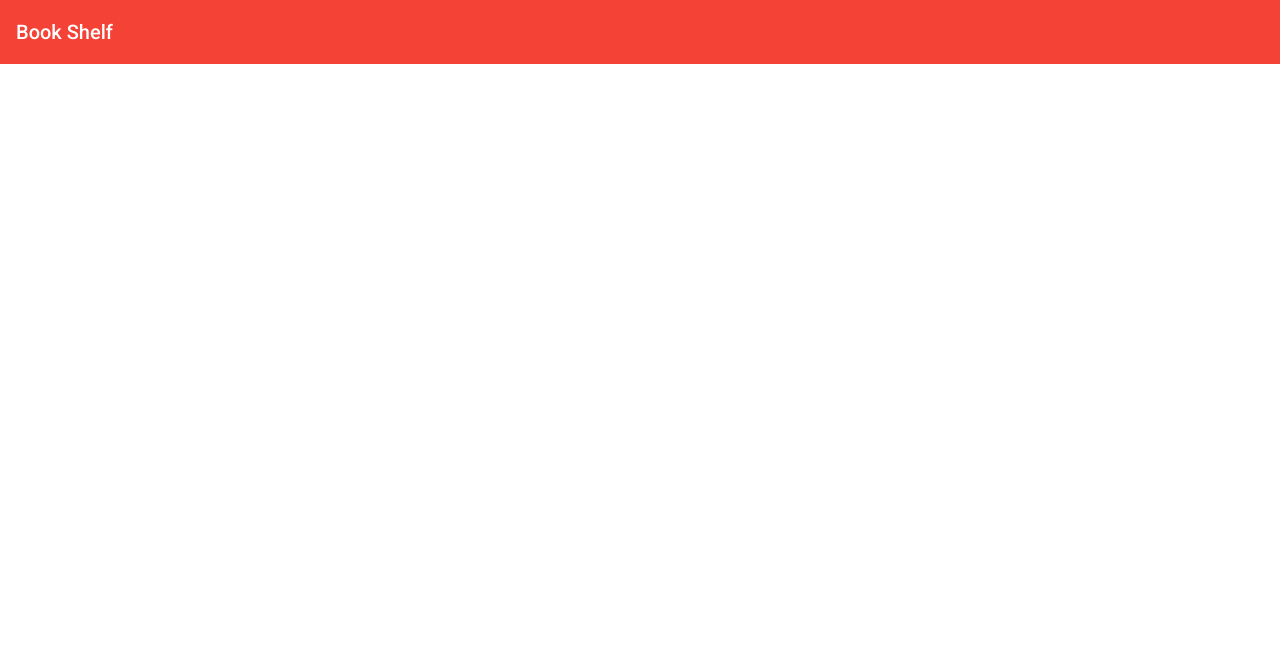
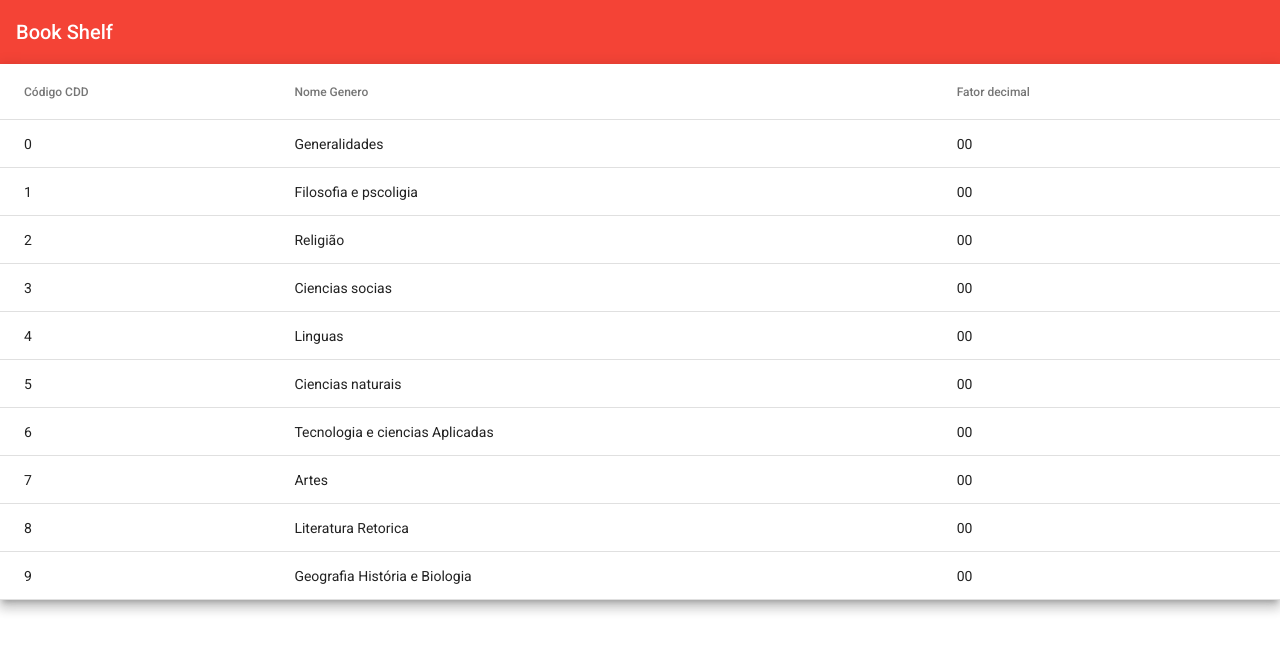
Before and after one commit to Anaglebia/Bookshelf.v1, an Angular app: page /cdd in a window 1280 px wide. Shown: the top 652 px of the page. Built offline with nearby package versions, Linux system fonts and the light colour scheme.

Commit message:
Adicao de tabelas

```diff
--- a/src/app/app-routing.module.ts
+++ b/src/app/app-routing.module.ts
@@ -5,7 +5,7 @@ const routes: Routes = [
   {path:'', pathMatch:'full', redirectTo:'cdd'},
   {
     path: 'cdd', //lazy load
-    loadChildren: () => import('./cdd/cdd-routing.module').then(m => m.CddRoutingModule)
+    loadChildren: () => import('./cdd/cdd.module').then(m => m.CddModule)
   }
 ];
 
--- a/src/app/app.component.html
+++ b/src/app/app.component.html
@@ -1,3 +1,4 @@
 <mat-toolbar color="warn">
   <span>Book Shelf</span>
 </mat-toolbar>
+<router-outlet></router-outlet>
--- a/src/app/cdd/cdd.module.ts
+++ b/src/app/cdd/cdd.module.ts
@@ -1,5 +1,6 @@
+import { CommonModule } from '@angular/common';
 import { NgModule } from '@angular/core';
-import { CommonModule } from '@angular/common';
+import { MatTableModule } from '@angular/material/table';
 
 import { CddRoutingModule } from './cdd-routing.module';
 import { ClassesComponent } from './classes/classes.component';
@@ -11,7 +12,8 @@ import { ClassesComponent } from './classes/classes.component';
   ],
   imports: [
     CommonModule,
-    CddRoutingModule
+    CddRoutingModule,
+    MatTableModule
   ]
 })
 export class CddModule { }
--- a/src/app/cdd/classes/classes.component.html
+++ b/src/app/cdd/classes/classes.component.html
@@ -1 +1,27 @@
-<p>classes works!</p>
+<table mat-table [dataSource]="livrosGeneros" class="mat-elevation-z8">
+
+
+  <!-- ID -->
+  <ng-container matColumnDef="_idGeneros">
+    <th mat-header-cell *matHeaderCellDef> Código CDD </th>
+    <td mat-cell *matCellDef="let generos"> {{generos._idGeneros}} </td>
+  </ng-container>
+
+  <!-- Name do genero -->
+  <ng-container matColumnDef="nomeGenero">
+    <th mat-header-cell *matHeaderCellDef> Nome Genero </th>
+    <td mat-cell *matCellDef="let generos"> {{generos.nomeGenero}} </td>
+  </ng-container>
+
+  <!-- Decimal genero -->
+  <ng-container matColumnDef="decimalGenero">
+    <th mat-header-cell *matHeaderCellDef> Fator decimal </th>
+    <td mat-cell *matCellDef="let generos "> {{generos.decimalGenero}} </td>
+  </ng-container>
+
+
+
+  <!-- //Como sera mostrado as colunas -->
+  <tr mat-header-row *matHeaderRowDef="visaoColunas"></tr>
+  <tr mat-row *matRowDef="let row; columns: visaoColunas;"></tr>
+</table>
--- a/src/app/cdd/classes/classes.component.scss
+++ b/src/app/cdd/classes/classes.component.scss
@@ -0,0 +1,4 @@
+table
+{
+  width:100% ;
+}
--- a/src/app/cdd/classes/classes.component.ts
+++ b/src/app/cdd/classes/classes.component.ts
@@ -1,3 +1,4 @@
+import { Generos } from './../modelos/generos';
 import { Component, OnInit } from '@angular/core';
 
 @Component({
@@ -7,7 +8,27 @@ import { Component, OnInit } from '@angular/core';
 })
 export class ClassesComponent implements OnInit {
 
-  constructor() { }
+  //arrei de livros
+  livrosGeneros:Generos[]=[
+       {_idGeneros:"0", nomeGenero:"Generalidades", decimalGenero:"00 ", livrosGenero:423},
+       {_idGeneros:"1", nomeGenero:"Filosofia e pscoligia", decimalGenero:"00 ", livrosGenero:125},
+       {_idGeneros:"2", nomeGenero:"Religião", decimalGenero:"00 ", livrosGenero:366},
+       {_idGeneros:"3", nomeGenero:"Ciencias socias", decimalGenero:"00 ", livrosGenero:203},
+       {_idGeneros:"4", nomeGenero:"Linguas", decimalGenero:"00 ", livrosGenero:123},
+       {_idGeneros:"5", nomeGenero:"Ciencias naturais", decimalGenero:"00 ", livrosGenero:523},
+       {_idGeneros:"6", nomeGenero:"Tecnologia e ciencias Aplicadas", decimalGenero:"00 ", livrosGenero:325},
+       {_idGeneros:"7", nomeGenero:"Artes", decimalGenero:"00 ", livrosGenero:523},
+       {_idGeneros:"8", nomeGenero:"Literatura Retorica", decimalGenero:"00 ", livrosGenero:655},
+       {_idGeneros:"9", nomeGenero:"Geografia História e Biologia", decimalGenero:"00 ", livrosGenero:788},
+
+  ];
+
+  //o que vai ser mostrado no
+  visaoColunas =['_idGeneros','nomeGenero','decimalGenero']
+
+  constructor() {
+
+   }
 
   ngOnInit(): void {
   }
--- /dev/null
+++ b/src/app/cdd/modelos/generos.ts
@@ -0,0 +1,6 @@
+export interface Generos {
+  _idGeneros:string;  //
+  nomeGenero:string;
+  decimalGenero:string;
+  livrosGenero:number;
+}
```
